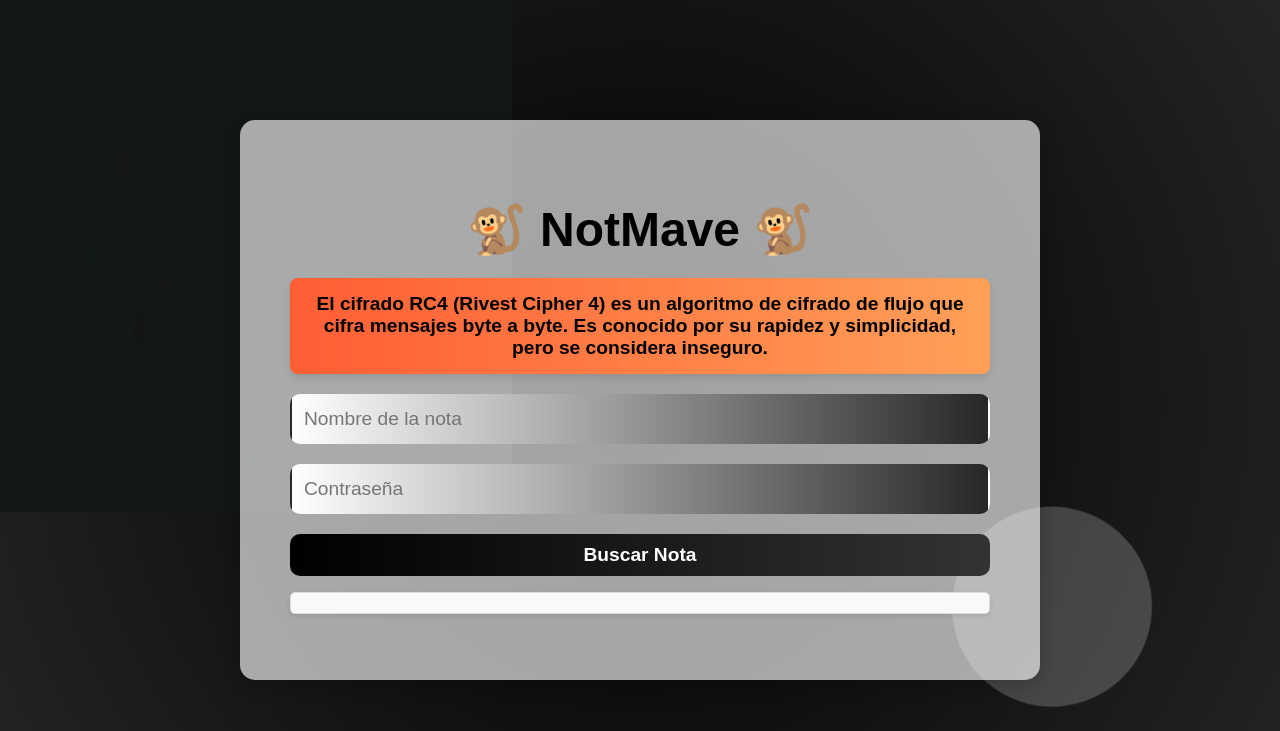
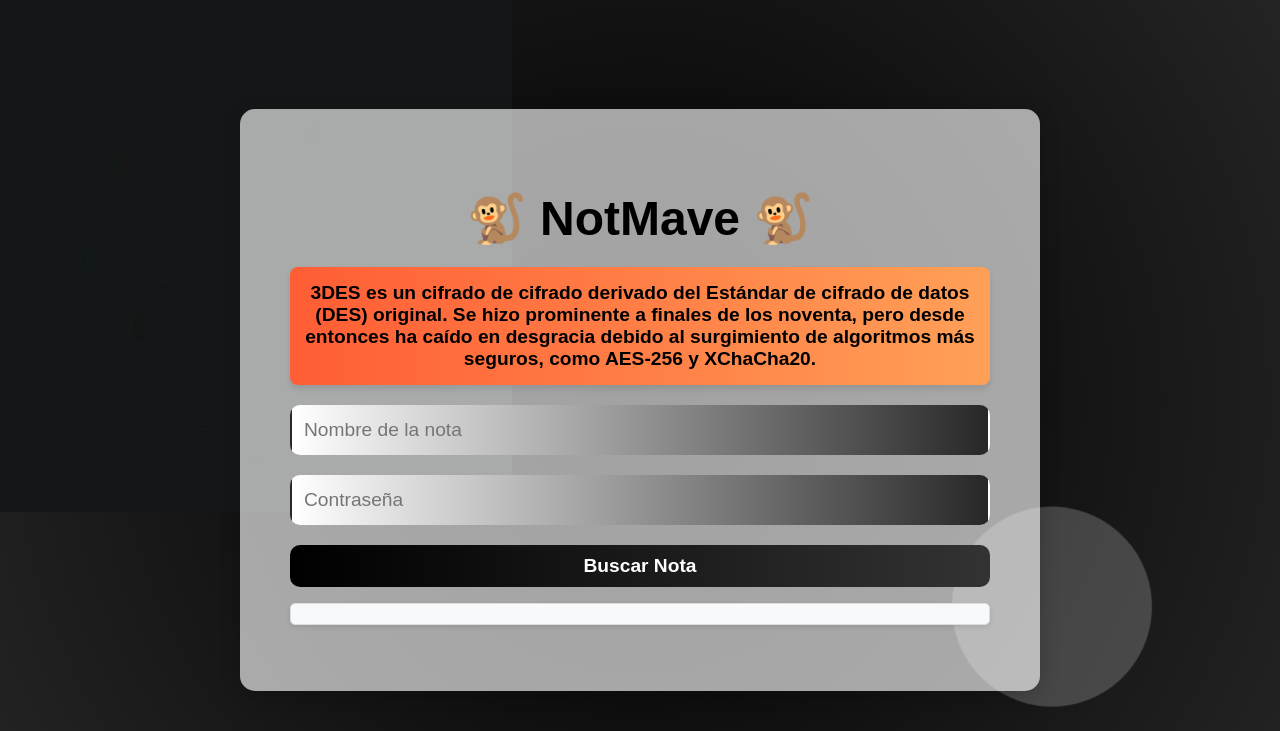
Before and after one commit to HanzMaverick/NotasMave, a Flask app: page / in a window 1280 px wide. Shown: the top 731 px of the page. Run offline with Flask 3, Linux system fonts and the light colour scheme; some libraries are stand-ins or nearby versions.

Commit message:
Juego 10mar

```diff
--- a/templates/search.html
+++ b/templates/search.html
@@ -129,7 +129,7 @@
 
     <!-- Carrusel de textos -->
     <div id="carousel" class="carousel">
-      <div class="carousel-item active"> El cifrado RC4 (Rivest Cipher 4) es un algoritmo de cifrado de flujo que cifra mensajes byte a byte. Es conocido por su rapidez y simplicidad, pero se considera inseguro. </div>
+      <div class="carousel-item active"> 3DES es un cifrado de cifrado derivado del Estándar de cifrado de datos (DES) original. Se hizo prominente a finales de los noventa, pero desde entonces ha caído en desgracia debido al surgimiento de algoritmos más seguros, como AES-256 y XChaCha20. </div>
       <div class="carousel-item" id="btcPriceSlide">💲 Cargando precio de Bitcoin...</div>
       <div class="carousel-item" id="btcVolumeSlide">📊 Cargando volumen de transacciones...</div>
       <div class="carousel-item" id="btcHashrateSlide">⚡ Cargando hashrate de la red...</div>
```
Also changed, not shown: instance/notes.db.
